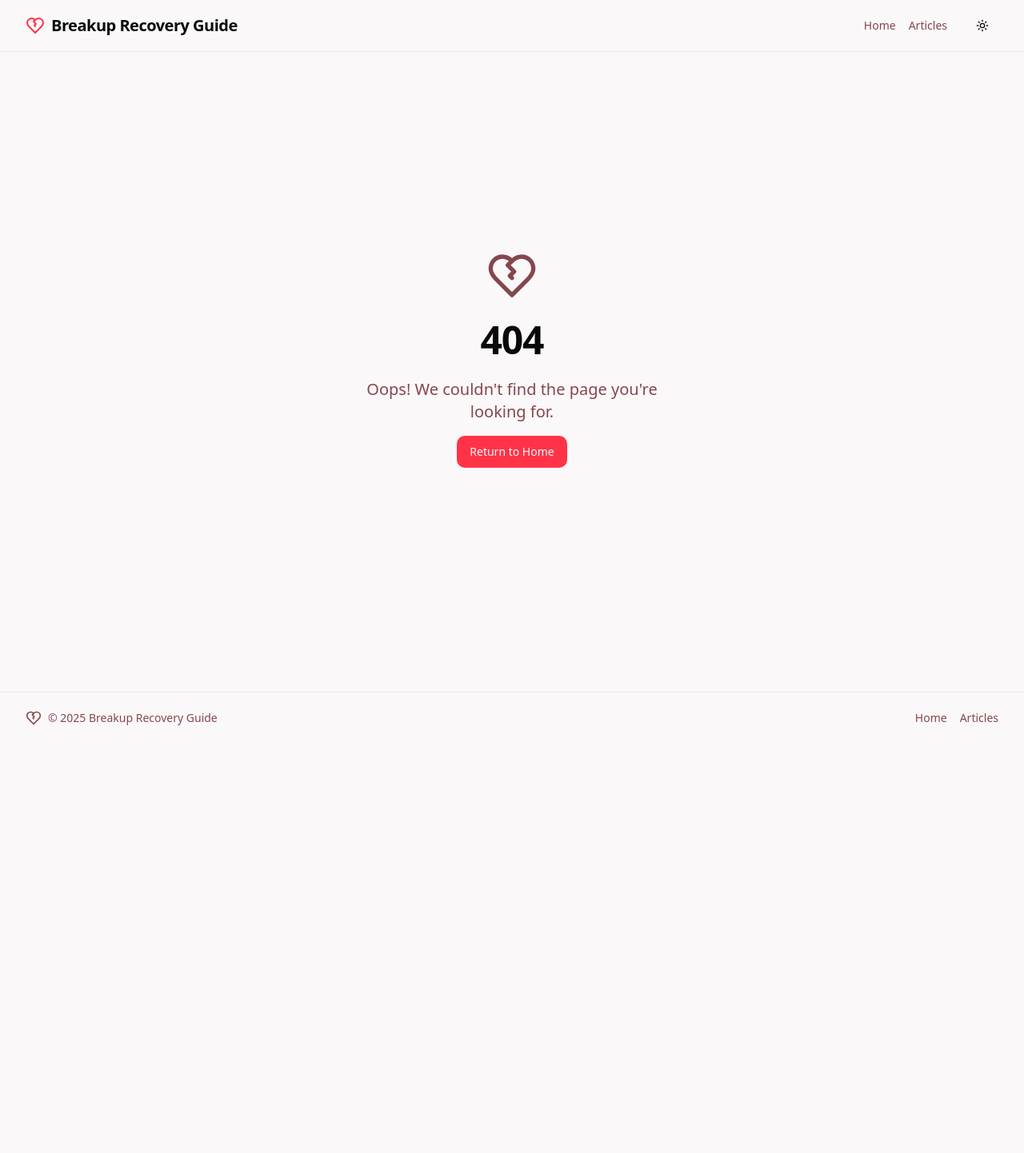
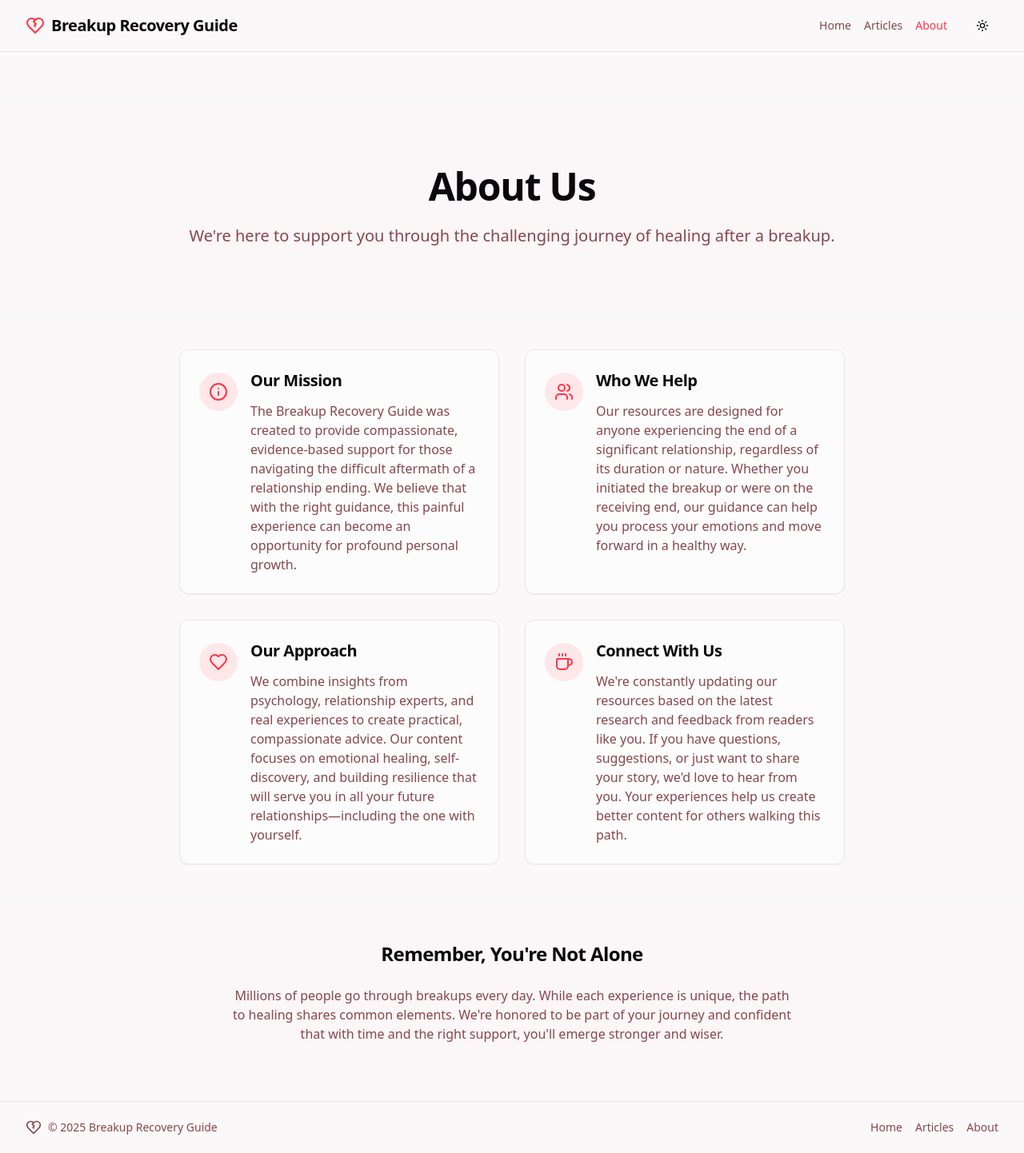
Before and after one commit to scheiber/breakup-recovery-guide, a React (Vite) app: page /about in a window 1280 px wide. Before the commit this address had no page. Shown: the whole page at 80% size. Before the commit the page ends 930 px from the top, so only its background shows below. Built offline with nearby package versions, Linux system fonts and the light colour scheme.

Commit message:
Add about page
Adds a new about page to the application.

```diff
--- a/src/App.tsx
+++ b/src/App.tsx
@@ -10,6 +10,7 @@ import { Footer } from "@/components/Footer";
 import Index from "@/pages/Index";
 import Articles from "@/pages/Articles";
 import Article from "@/pages/Article";
+import About from "@/pages/About";
 import NotFound from "@/pages/NotFound";
 
 const queryClient = new QueryClient();
@@ -27,6 +28,7 @@ const App = () => (
               <Route path="/" element={<Index />} />
               <Route path="/articles" element={<Articles />} />
               <Route path="/articles/:slug" element={<Article />} />
+              <Route path="/about" element={<About />} />
               <Route path="*" element={<NotFound />} />
             </Routes>
           </main>
--- a/src/components/Footer.tsx
+++ b/src/components/Footer.tsx
@@ -21,6 +21,9 @@ export function Footer() {
           <Link to="/articles" className="hover:text-primary smooth-transition">
             Articles
           </Link>
+          <Link to="/about" className="hover:text-primary smooth-transition">
+            About
+          </Link>
         </nav>
       </div>
     </footer>
--- a/src/components/Header.tsx
+++ b/src/components/Header.tsx
@@ -40,6 +40,14 @@ export function Header() {
             >
               Articles
             </Link>
+            <Link
+              to="/about"
+              className={`text-sm font-medium smooth-transition hover:text-primary ${
+                location.pathname === "/about" ? "text-primary" : "text-muted-foreground"
+              }`}
+            >
+              About
+            </Link>
           </div>
           <Button
             variant="ghost"
--- /dev/null
+++ b/src/pages/About.tsx
@@ -0,0 +1,115 @@
+
+import { Card, CardContent } from "@/components/ui/card";
+import { Info, Users, Heart, Coffee } from "lucide-react";
+
+const About = () => {
+  return (
+    <div className="min-h-screen">
+      <section className="py-12 md:py-20 bg-secondary/30">
+        <div className="container max-w-4xl">
+          <h1 className="heading-xl text-center mb-6">About Us</h1>
+          <p className="text-xl text-center text-muted-foreground">
+            We're here to support you through the challenging journey of healing after a breakup.
+          </p>
+        </div>
+      </section>
+
+      <section className="py-12 container max-w-4xl">
+        <div className="grid grid-cols-1 md:grid-cols-2 gap-8">
+          <Card className="animate-fade-in">
+            <CardContent className="pt-6">
+              <div className="flex items-start gap-4">
+                <div className="rounded-full bg-primary/10 p-3 mt-1">
+                  <Info className="h-6 w-6 text-primary" />
+                </div>
+                <div>
+                  <h2 className="heading-sm mb-3">Our Mission</h2>
+                  <p className="text-muted-foreground">
+                    The Breakup Recovery Guide was created to provide compassionate,
+                    evidence-based support for those navigating the difficult aftermath
+                    of a relationship ending. We believe that with the right guidance,
+                    this painful experience can become an opportunity for profound
+                    personal growth.
+                  </p>
+                </div>
+              </div>
+            </CardContent>
+          </Card>
+
+          <Card className="animate-fade-in" style={{ animationDelay: "0.1s" }}>
+            <CardContent className="pt-6">
+              <div className="flex items-start gap-4">
+                <div className="rounded-full bg-primary/10 p-3 mt-1">
+                  <Users className="h-6 w-6 text-primary" />
+                </div>
+                <div>
+                  <h2 className="heading-sm mb-3">Who We Help</h2>
+                  <p className="text-muted-foreground">
+                    Our resources are designed for anyone experiencing the end of a
+                    significant relationship, regardless of its duration or nature.
+                    Whether you initiated the breakup or were on the receiving end,
+                    our guidance can help you process your emotions and move forward
+                    in a healthy way.
+                  </p>
+                </div>
+              </div>
+            </CardContent>
+          </Card>
+
+          <Card className="animate-fade-in" style={{ animationDelay: "0.2s" }}>
+            <CardContent className="pt-6">
+              <div className="flex items-start gap-4">
+                <div className="rounded-full bg-primary/10 p-3 mt-1">
+                  <Heart className="h-6 w-6 text-primary" />
+                </div>
+                <div>
+                  <h2 className="heading-sm mb-3">Our Approach</h2>
+                  <p className="text-muted-foreground">
+                    We combine insights from psychology, relationship experts, and real
+                    experiences to create practical, compassionate advice. Our content
+                    focuses on emotional healing, self-discovery, and building resilience
+                    that will serve you in all your future relationships—including the
+                    one with yourself.
+                  </p>
+                </div>
+              </div>
+            </CardContent>
+          </Card>
+
+          <Card className="animate-fade-in" style={{ animationDelay: "0.3s" }}>
+            <CardContent className="pt-6">
+              <div className="flex items-start gap-4">
+                <div className="rounded-full bg-primary/10 p-3 mt-1">
+                  <Coffee className="h-6 w-6 text-primary" />
+                </div>
+                <div>
+                  <h2 className="heading-sm mb-3">Connect With Us</h2>
+                  <p className="text-muted-foreground">
+                    We're constantly updating our resources based on the latest research
+                    and feedback from readers like you. If you have questions, suggestions,
+                    or just want to share your story, we'd love to hear from you. Your
+                    experiences help us create better content for others walking this path.
+                  </p>
+                </div>
+              </div>
+            </CardContent>
+          </Card>
+        </div>
+      </section>
+
+      <section className="py-12 bg-secondary/30">
+        <div className="container max-w-3xl text-center">
+          <h2 className="heading-md mb-6">Remember, You're Not Alone</h2>
+          <p className="text-muted-foreground mb-6">
+            Millions of people go through breakups every day. While each experience is unique,
+            the path to healing shares common elements. We're honored to be part of your
+            journey and confident that with time and the right support, you'll emerge stronger
+            and wiser.
+          </p>
+        </div>
+      </section>
+    </div>
+  );
+};
+
+export default About;
```
